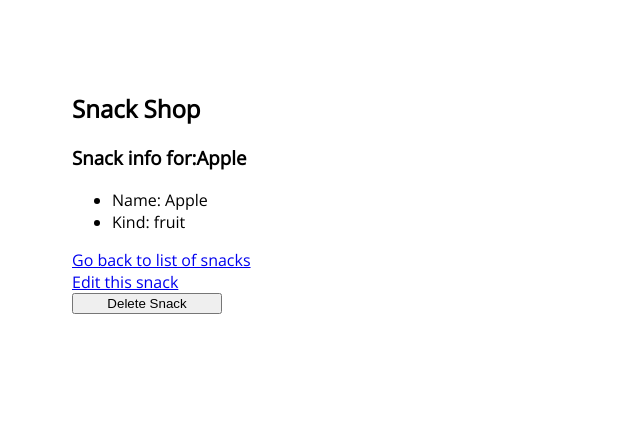
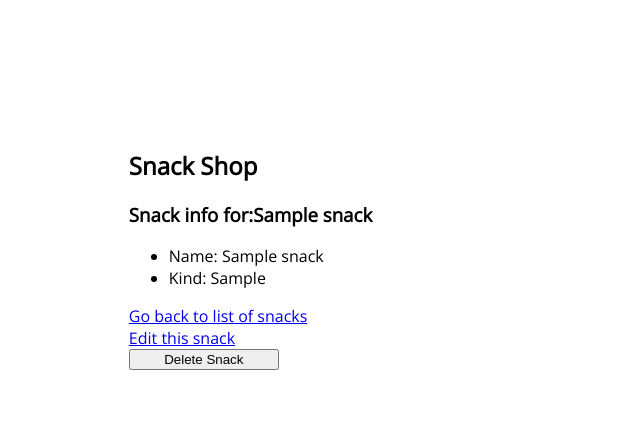
Before and after one commit to maryrocha79/Snacks-psql, a Flask app: page /snacks/1 in a window 1280 px wide. Shown: the top 426 px of the page, without its empty margins (0-640 px from the left). Run offline with Flask 2, Linux system fonts and the light colour scheme; tables that the repository leaves empty hold one stand-in row (values such as "Sample post"); some libraries are stand-ins or nearby versions.

Commit message:
refactor with flaskAlquemy

```diff
--- a/app.py
+++ b/app.py
@@ -1,42 +1,38 @@
 from flask import Flask, render_template, request, redirect, url_for
 from flask_modus import Modus
-import psycopg2
 from flask_debugtoolbar import DebugToolbarExtension
+from flask_sqlalchemy import SQLAlchemy
+
+DB = "postgresql://localhost/snacks_database"
 
 app = Flask(__name__)
+app.config['SECRET_KEY'] = "abc123"
 Modus(app)
-app.config['SECRET_KEY'] = "abc123"
 toolbar = DebugToolbarExtension(app)
-DB = "postgresql://localhost/snacks_database"
+
+app.config['SQLALCHEMY_DATABASE_URI'] = DB
+app.config['SQLALCHEMY_TRACK_MODIFICATIONS'] = False
+app.config['SQLALCHEMY_ECHO'] = True
+
+db = SQLAlchemy(app)
 
 
-class Snack:
-    count = 1
-
-    def __init__(self, name, kind):
-        self.name = name
-        self.kind = kind
-        self.id = Snack.count
-        Snack.count += 1
+class Snack(db.Model):
+    __tablename__ = "snacks"
+    id = db.Column(db.Integer, primary_key=True)
+    name = db.Column(db.Text)
+    kind = db.Column(db.Text)
 
 
-apple = Snack("Apple", "fruit")
-fig_bar = Snack("Fig Bar", "Baked Good")
-tortilla_chips = Snack("Tortilla Chips", "Chips")
-snacks = [apple, fig_bar, tortilla_chips]
-
-# @app.route("/snacks", methods=["GET"])
-# def index():
-#     return render_template("index.html", snacks=snacks)
+# create tables as needed
+db.create_all()
 
 
 @app.route("/snacks", methods=["GET"])
 def index():
-    with psycopg2.connect(DB) as conn:
-        c = conn.cursor()
-        c.execute("SELECT id,name,kind FROM snacks")
-        snacks = c.fetchall()
-        snacks = [{"id": s[0], "name": s[1], "kind": s[2]} for s in snacks]
+    """Show all snacks."""
+
+    snacks = Snack.query.all()  # [<Snack>, <Snack>]
     return render_template("index.html", snacks=snacks)
 
 
@@ -47,42 +43,57 @@ def new():
 
 @app.route("/snacks", methods=["POST"])
 def create():
-    new_snack = Snack(request.form['name'], request.form['kind'])
-    snacks.append(new_snack)
+    name = request.form['name']
+    kind = request.form['kind']
+    new_snack = Snack(name=name, kind=kind)
+
+    db.session.add(new_snack)  # makes INSERT happen
+    db.session.commit()
     return redirect(url_for("index"))
 
 
 @app.route("/snacks/<int:id>", methods=["GET"])
 def show(id):
-    try:
-        found_snack = next(snack for snack in snacks if snack.id == id)
-        return render_template("show.html", snack=found_snack)
-    except Exception as e:
-        return redirect(url_for("page_not_found"))
+    """Info on a snack."""
+
+    # try:
+    # .one raises if doesn't exist
+    # snack = Snack.query.filter(Snack.id == id).one()  # <Snack>
+    # .first, doesn't raise error if not found, returns first matching
+    snack = Snack.query.filter(Snack.id == id).first()  # <Snack>
+    if snack is None:
+        return "oops, cannot find"
+        # return redirect(url_for("page_not_found"))
+    print("debug show", snack)
+
+    return render_template("show.html", snack=snack)
 
 
 @app.route("/snacks/<int:id>", methods=["DELETE"])
 def destroy(id):
-    found_snack = next(snack for snack in snacks if snack.id == id)
-    snacks.remove(found_snack)
+    snack = Snack.query.filter(Snack.id == id).one()
+    db.session.delete(snack)
+    db.session.commit()
     return redirect(url_for("index"))
 
 
 @app.route("/snacks/<int:id>/edit", methods=["GET"])
 def edit(id):
-    try:
-        found_snack = next(snack for snack in snacks if snack.id == id)
-        return render_template("edit.html", snack=found_snack)
-    except Exception as e:
-        return redirect(url_for("page_not_found"))
+    snack = Snack.query.filter(Snack.id == id).one()
+    return render_template("edit.html", snack=snack)
 
 
 @app.route("/snacks/<int:id>", methods=["PATCH"])
 def update(id):
-    found_snack = next(snack for snack in snacks if snack.id == id)
-    found_snack.name = request.form['name']
-    found_snack.kind = request.form['kind']
-    return redirect(url_for('show', id=found_snack.id))
+    name = request.values.get('name')
+    kind = request.values.get('kind')
+
+    snack = Snack.query.filter(Snack.id == id).one()
+    snack.name = name
+    snack.kind = kind
+
+    db.session.commit()
+    return redirect(url_for("index"))
 
 
 @app.errorhandler(404)
--- a/static/style.css
+++ b/static/style.css
@@ -1,6 +1,10 @@
 body {
   padding: 5%;
   font-family: 'Open Sans', sans-serif;
+}
+
+.container {
+  padding: 5%;
 }
 
 label,
```
